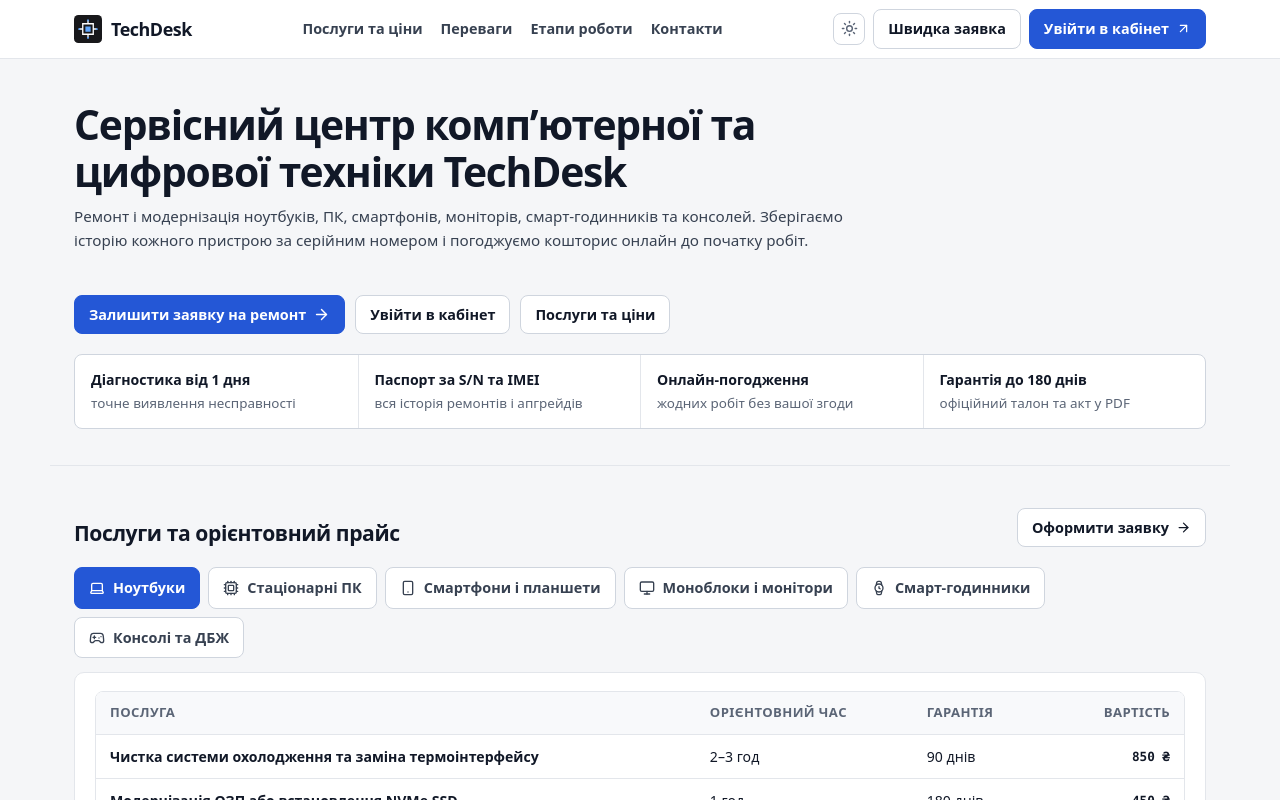
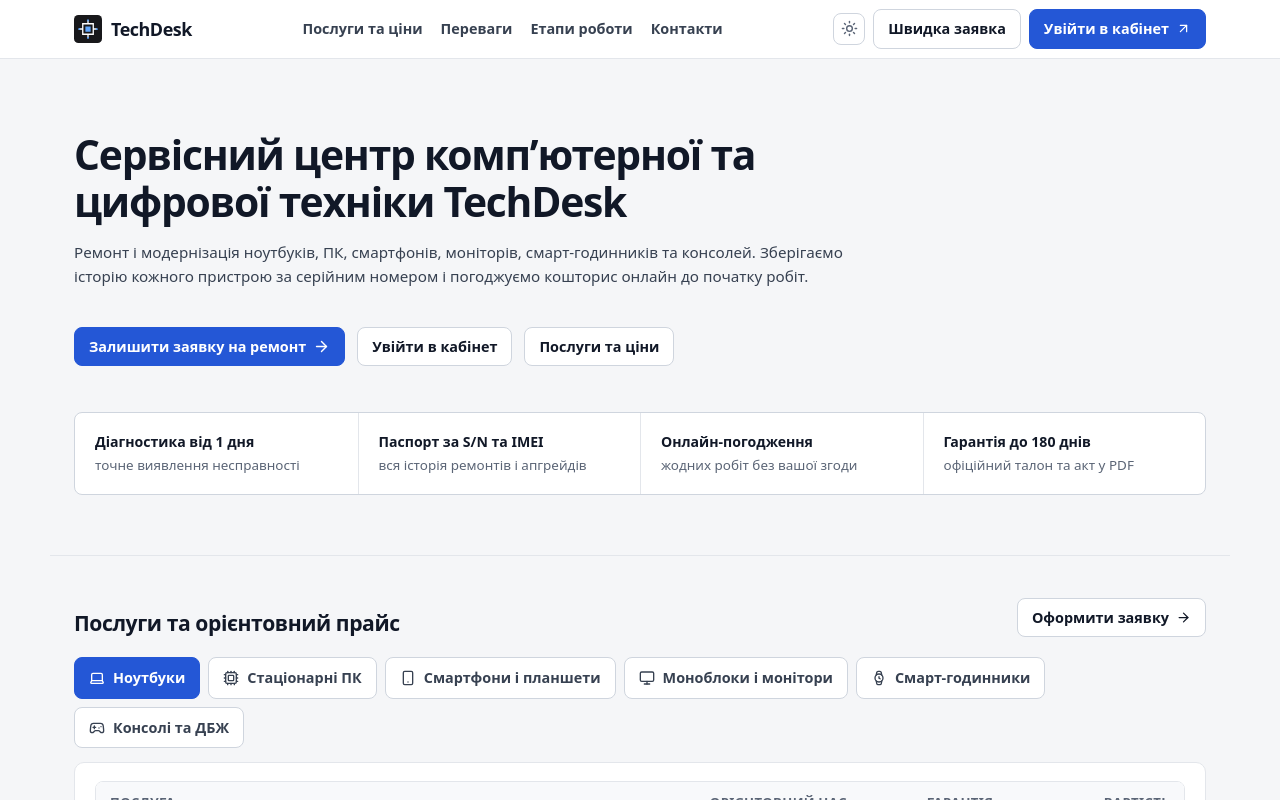
Before and after one commit to 6kenn9/techdesk1, a Vue app in the folder frontend/: page / in a window 1280 px wide. Shown: the top 800 px of the page. Built offline with nearby package versions, Linux system fonts and the light colour scheme.

Commit message:
Головна: більше простору в першому екрані
Co-Authored-By: Claude Opus 5.5 <noreply@anthropic.com>
Claude-Session: https://claude.ai/code/session_019afmNTgX5igkhJtgEFnR55

```diff
--- a/frontend/src/flow.css
+++ b/frontend/src/flow.css
@@ -23,11 +23,15 @@
 .google-slot { display: flex; justify-content: center; min-height: 44px; color-scheme: light; }
 
 /* Головна: замість пошуку — дії та коротка інформація */
-.hero-cta { display: flex; flex-wrap: wrap; gap: 10px; margin-top: 22px; }
-.hero-facts { list-style: none; padding: 0; margin: 18px 0 0; display: flex; flex-wrap: wrap; gap: 8px 22px; color: var(--muted); font-size: .92rem; }
-.hero-facts li { display: inline-flex; align-items: center; gap: 7px; }
-.hero-facts svg { color: var(--accent, currentColor); flex: none; }
-.hero-cta + .hero-facts + .tracker-card, .hero-facts + .hero-highlights { margin-top: 22px; }
+.hero-clean { padding-block: 72px 60px; }
+.hero-clean-head p { margin-top: 16px; }
+.hero-cta { display: flex; flex-wrap: wrap; gap: 12px; margin-top: 18px; }
+.hero-cta ~ .tracker-card, .hero-cta ~ .hero-highlights { margin-top: 26px; }
+.hero-highlights > div { padding: 18px 20px; }
+@media (max-width: 650px) {
+  .hero-clean { padding-block: 36px 30px; }
+  .hero-cta ~ .tracker-card, .hero-cta ~ .hero-highlights { margin-top: 12px; }
+}
 
 /* Кабінет: етап і «Оцінити ремонт» з відступом, на вузькому екрані — одне під одним */
 .result-cell { display: flex; flex-wrap: wrap; align-items: center; gap: 6px 14px; }
```
